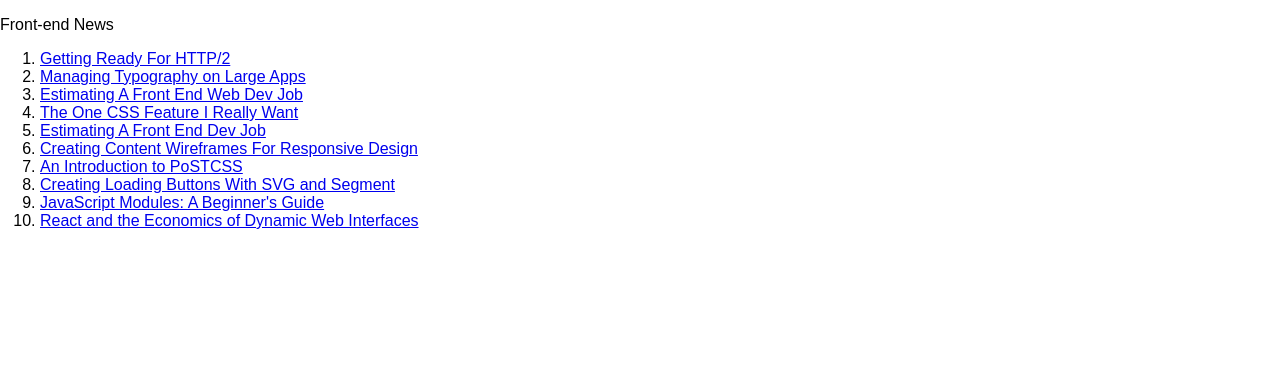
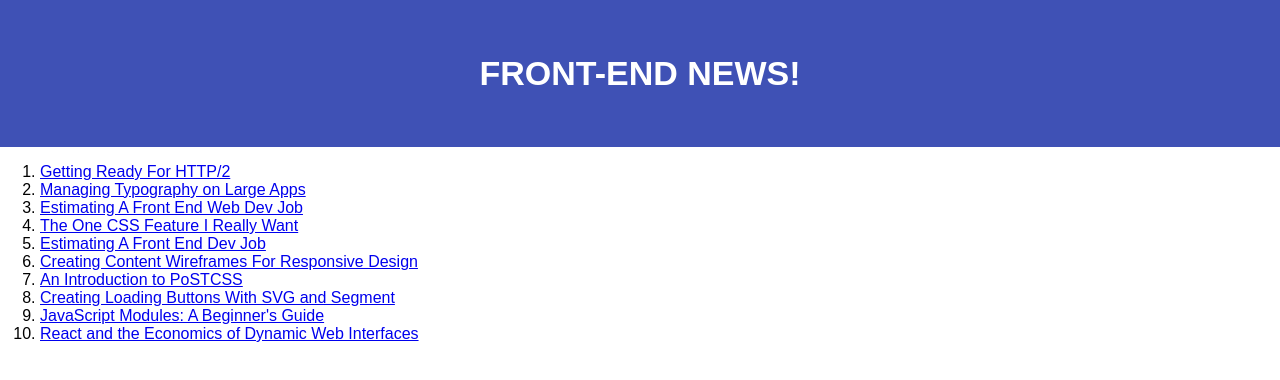
Before and after one commit to Matt-La/FrontEndNewsScreenCst, a plain HTML site: page index.html in a window 1280 px wide. Drawn offline with Linux system fonts and the light colour scheme.

Commit message:
Style header

```diff
--- a/index.html
+++ b/index.html
@@ -4,10 +4,11 @@
 		<title>Front-end News</title>
 		<meta chrset='utf-8'></meta>
 		<link rel="stylesheet" href="normalize.css" />
+		<link rel="stylesheet" href="main.css" />
 	</head>
 	<body>
-		<header>
-			<p>Front-end News</p>
+		<header class="hero">
+			<p class="logo">Front-end News!</p>
 		</header>
 		<main>
 			<ol>
--- a/main.css
+++ b/main.css
@@ -50,3 +50,29 @@ a {
 
 
 }
+
+/* ---------------------------
+
+* Hero
+
+----------------------------*/
+
+.hero {
+	background-color: #3f51b5;
+	color: #fff;
+	padding: 20px 0;
+	text-align: center;
+}
+
+/* ---------------------------
+
+* Logo
+
+----------------------------*/
+
+.logo {
+
+	font-size: 34px;
+	font-weight: bold;
+	text-transform: uppercase;
+}
```
